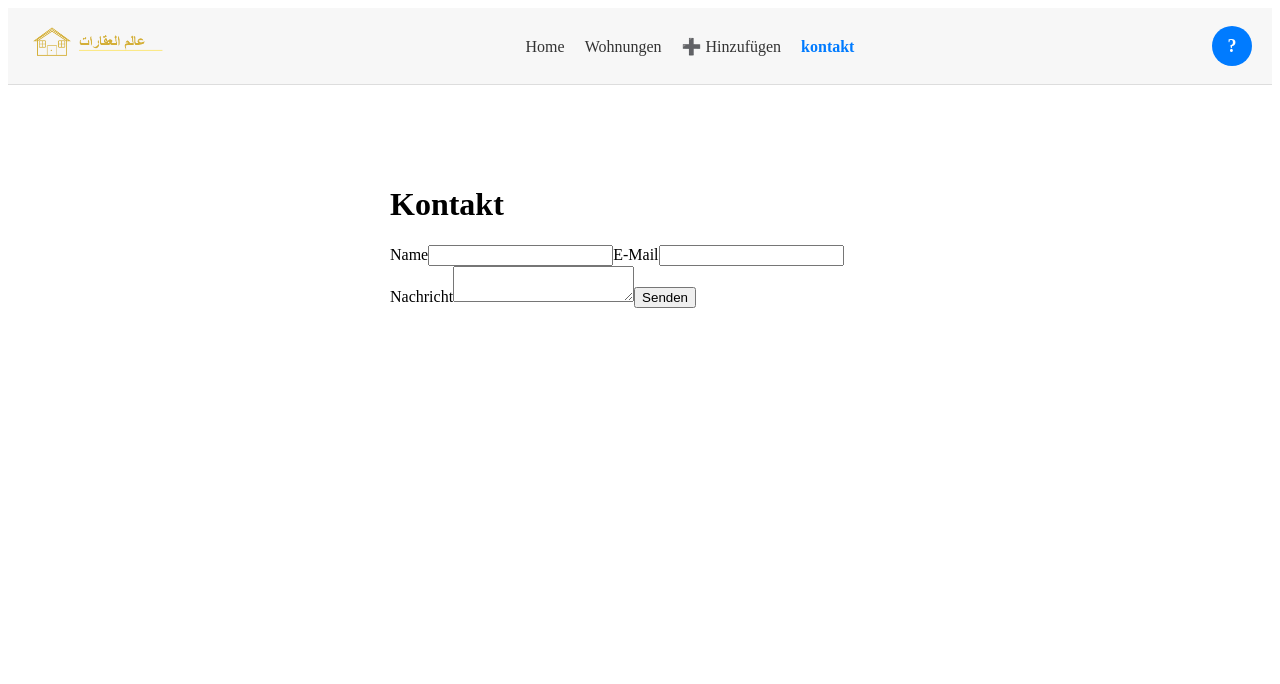
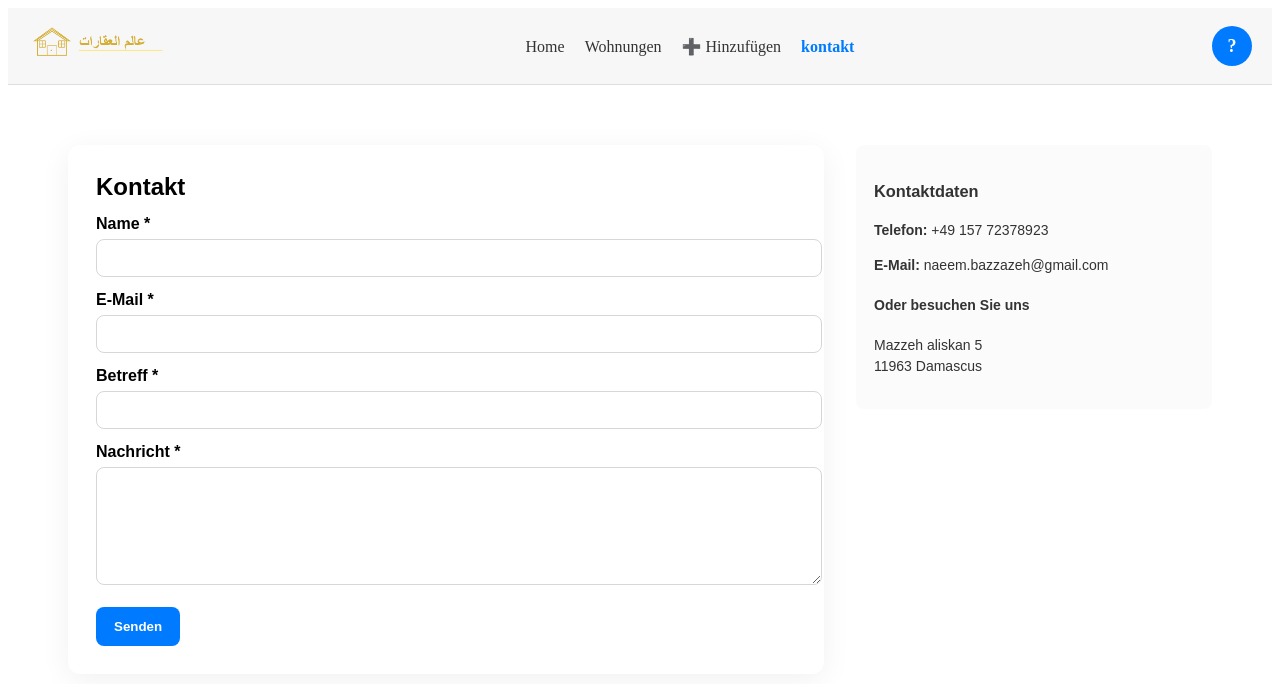
Before and after one commit to Naeem-Ba/HudhudNest, an Angular app: page /kontakt in a window 1280 px wide. Shown: the top 684 px of the page. Built offline with nearby package versions, Linux system fonts and the light colour scheme; sample sign-in values are in the browser's storage.

Commit message:
contact and masseg

```diff
--- /dev/null
+++ b/src/app/admin/messages/messages.html
@@ -0,0 +1 @@
+<p>messages works!</p>
--- a/src/app/kontakt/kontakt.component.html
+++ b/src/app/kontakt/kontakt.component.html
@@ -1,16 +1,72 @@
-<div class="kontakt-container">
-  <h1>Kontakt</h1>
+<div class="kontakt-page">
+  <div class="kontakt-card">
+    <h1>Kontakt</h1>
 
-  <form>
-    <label>Name</label>
-    <input type="text" />
+    <div *ngIf="messageText" class="alert" [ngClass]="{ 'success': success, 'error': !success }">
+      {{ messageText }}
+    </div>
 
-    <label>E-Mail</label>
-    <input type="email" />
+    <form #contactForm="ngForm" (ngSubmit)="onSubmit(contactForm)" novalidate>
 
-    <label>Nachricht</label>
-    <textarea></textarea>
+      <label for="name">Name *</label>
+      <input id="name"
+             name="name"
+             [(ngModel)]="model.name"
+             #nameCtrl="ngModel"
+             required
+             minlength="2" />
+      <div class="field-error" *ngIf="nameCtrl.invalid && nameCtrl.touched">
+        Bitte geben Sie Ihren Namen ein (min. 2 Zeichen).
+      </div>
 
-    <button>Senden</button>
-  </form>
+      <label for="email">E-Mail *</label>
+      <input id="email"
+             name="email"
+             type="email"
+             [(ngModel)]="model.email"
+             #emailCtrl="ngModel"
+             required
+             email />
+      <div class="field-error" *ngIf="emailCtrl.invalid && emailCtrl.touched">
+        Bitte geben Sie eine gültige E-Mail Adresse ein.
+      </div>
+
+      <label for="subject">Betreff *</label>
+      <input id="subject"
+             name="subject"
+             [(ngModel)]="model.subject"
+             #subCtrl="ngModel"
+             required
+             minlength="3" />
+      <div class="field-error" *ngIf="subCtrl.invalid && subCtrl.touched">
+        Kurzer Betreff (min. 3 Zeichen).
+      </div>
+
+      <label for="message">Nachricht *</label>
+      <textarea id="message"
+                name="message"
+                rows="6"
+                [(ngModel)]="model.message"
+                #msgCtrl="ngModel"
+                required
+                minlength="10"></textarea>
+      <div class="field-error" *ngIf="msgCtrl.invalid && msgCtrl.touched">
+        Bitte geben Sie eine Nachricht (min. 10 Zeichen).
+      </div>
+
+      <button type="submit" class="send-btn" [disabled]="sending">
+        <span *ngIf="!sending">Senden</span>
+        <span *ngIf="sending" class="spinner">⏳ Senden...</span>
+      </button>
+    </form>
+  </div>
+
+  <aside class="contact-info">
+    <h3>Kontaktdaten</h3>
+    <p><strong>Telefon:</strong> +49 157 72378923</p>
+    <p><strong>E-Mail:</strong> naeem.bazzazeh@gmail.com</p>
+
+    <h4>Oder besuchen Sie uns</h4>
+    <p>Mazzeh aliskan 5<br/>11963 Damascus</p>
+  </aside>
 </div>
--- a/src/app/kontakt/kontakt.component.scss
+++ b/src/app/kontakt/kontakt.component.scss
@@ -1,5 +1,96 @@
-.kontakt-container {
-  max-width: 500px;
-  margin: 40px auto;
-  padding: 20px;
+.kontakt-page {
+  display: flex;
+  gap: 32px;
+  align-items: flex-start;
+  padding: 40px;
+  font-family: Arial, sans-serif;
 }
+
+.kontakt-card {
+  flex: 1 1 600px;
+  background: #fff;
+  padding: 28px;
+  border-radius: 12px;
+  box-shadow: 0 6px 30px rgba(0,0,0,0.06);
+}
+
+.kontakt-card h1 {
+  margin: 0 0 12px;
+  font-size: 24px;
+}
+
+label {
+  display: block;
+  margin-top: 14px;
+  font-weight: 600;
+}
+
+input, textarea {
+  width: 100%;
+  padding: 10px 12px;
+  margin-top: 6px;
+  border: 1px solid #d7d7d7;
+  border-radius: 8px;
+  font-size: 14px;
+  transition: border-color .15s ease;
+}
+
+input:focus, textarea:focus {
+  border-color: #007bff;
+  outline: none;
+}
+
+.field-error {
+  color: #c62828;
+  font-size: 13px;
+  margin-top: 6px;
+}
+
+.send-btn {
+  margin-top: 18px;
+  background: #007bff;
+  color: white;
+  padding: 12px 18px;
+  border: none;
+  border-radius: 8px;
+  cursor: pointer;
+  font-weight: 600;
+  transition: background .18s ease, transform .08s ease;
+}
+
+.send-btn:hover:not(:disabled) {
+  background: #0063d6;
+  transform: translateY(-1px);
+}
+
+.send-btn:disabled {
+  opacity: 0.7;
+  cursor: not-allowed;
+}
+
+.spinner {
+  display: inline-block;
+}
+
+/* contact info */
+.contact-info {
+  width: 320px;
+  padding: 18px;
+  border-radius: 8px;
+  background: #fbfbfb;
+  color: #333;
+  font-size: 14px;
+  line-height: 1.5;
+}
+
+/* responsive */
+@media (max-width: 900px) {
+  .kontakt-page {
+    flex-direction: column;
+    padding: 18px;
+  }
+
+  .contact-info {
+    width: 100%;
+  }
+}
--- a/src/app/kontakt/kontakt.component.ts
+++ b/src/app/kontakt/kontakt.component.ts
@@ -1,11 +1,55 @@
 import { Component } from '@angular/core';
 import { CommonModule } from '@angular/common';
+import { FormsModule, NgForm } from '@angular/forms';
+import { ContactService } from '../services/contact.service';
+import { RouterLink } from '@angular/router';
 
 @Component({
   selector: 'app-kontakt',
   standalone: true,
-  imports: [CommonModule],
+  imports: [CommonModule, FormsModule, RouterLink],
   templateUrl: './kontakt.component.html',
   styleUrls: ['./kontakt.component.scss']
 })
-export class KontaktComponent {}
+export class KontaktComponent {
+  model = {
+    name: '',
+    email: '',
+    subject: '',
+    message: ''
+  };
+
+  sending = false;
+  messageText = '';
+  success = false;
+
+  constructor(private contactService: ContactService ) {}
+
+  onSubmit(form: NgForm) {
+    // مارك الحقول كـ touched لعرض الرسائل لو لازم
+    form.control.markAllAsTouched();
+
+    if (form.invalid) {
+      this.success = false;
+      this.messageText = 'Bitte füllen Sie alle erforderlichen Felder korrekt aus.';
+      return;
+    }
+
+    this.sending = true;
+    this.messageText = '';
+    this.contactService.sendContact(this.model).subscribe({
+      next: (res) => {
+        this.sending = false;
+        this.success = true;
+        this.messageText = 'Ihre Nachricht wurde erfolgreich gesendet. Wir melden uns bald bei Ihnen.';
+        form.resetForm();
+      },
+      error: (err) => {
+        console.error('Kontakt senden Fehler', err);
+        this.sending = false;
+        this.success = false;
+        this.messageText = 'Beim Senden ist ein Fehler aufgetreten. Bitte versuchen Sie es später erneut.';
+      }
+    });
+  }
+}
--- a/src/app/login/login.component.html
+++ b/src/app/login/login.component.html
@@ -3,7 +3,10 @@
   <!-- LEFT -->
   <div class="auth-left">
 
-    <img src="assets/logo.png" class="logo" />
+    <a routerLink="/Home" class="logo-container">
+      <img src="images/horizontal-logo.png" alt="Logo" />
+    </a>
+
 
     <h1>{{ showRegister ? 'Registrierung' : 'Erstelle deinen Account' }}</h1>
 
@@ -94,7 +97,7 @@
 
   <!-- RIGHT -->
   <div class="auth-right">
-    <img src="images/login-side.jpg" class="side-image" />
+    <img src="images/login.jpg" class="side-image" />
   </div>
 
 </div>
--- a/src/app/login/login.component.scss
+++ b/src/app/login/login.component.scss
@@ -15,10 +15,9 @@
   background: white;
 }
 
-.logo {
-  width: 150px;
-  margin-bottom: 35px;
-}
+ .logo-container img {
+    height: 40px;
+  }
 
 /* TITLE */
 h1 {
--- /dev/null
+++ b/src/app/services/contact.service.ts
@@ -0,0 +1,25 @@
+import { Injectable } from '@angular/core';
+import { HttpClient } from '@angular/common/http';
+import { Observable } from 'rxjs';
+
+export interface ContactDto {
+  name: string;
+  email: string;
+  subject: string;
+  message: string;
+}
+
+@Injectable({ providedIn: 'root' })
+export class ContactService {
+  private apiUrl = 'https://localhost:7136/api/contact';
+
+  constructor(private http: HttpClient) {}
+
+  sendContact(payload: ContactDto): Observable<any> {
+    return this.http.post(this.apiUrl, payload);
+  }
+
+  getMessages(): Observable<any> {
+    return this.http.get<any>(this.apiUrl);
+  }
+}
```
Also changed, not shown: src/app/admin/messages/messages.ts (added, +11 -0 lines), public/images/login.jpg (renamed from public/images/login-side.jpg), src/app/admin/messages/messages.scss (added), 1 other file (tests, documents, lock files or other folders).
